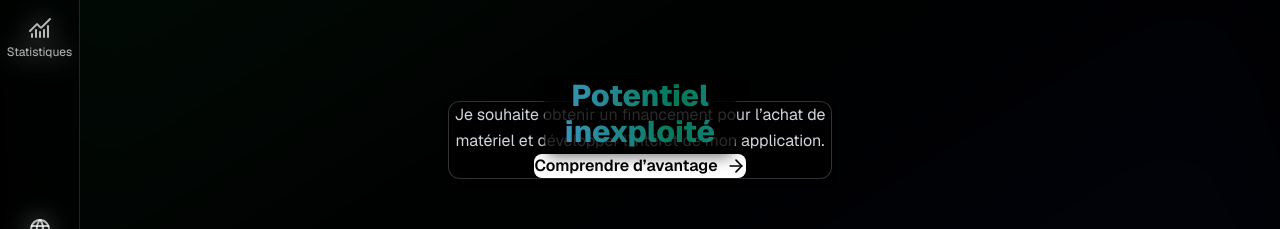
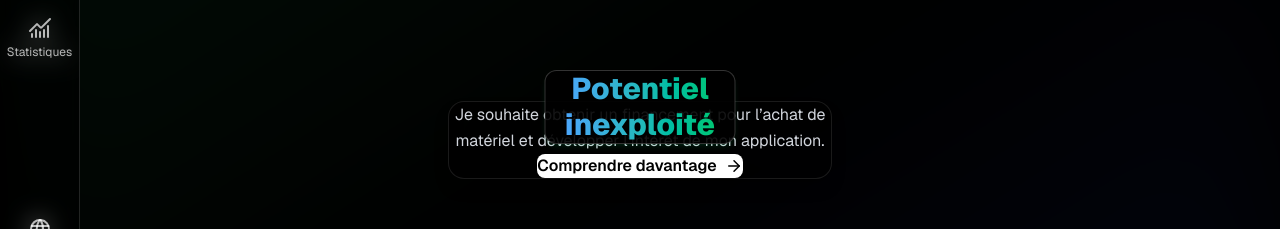
Before and after one commit to nonnzy7even7iete/nonnzytransformiumfullstackbundel, a Next.js app: page /dashboard in a window 1280 px wide. Shown: the part 260-489 px from the top of the page. Built offline with nearby package versions, Linux system fonts and the light colour scheme; no server answers; sample sign-in values are in the browser's storage.

Commit message:
Zy Bulding workflow

```diff
--- a/src/components/PotentialCard.tsx
+++ b/src/components/PotentialCard.tsx
@@ -11,7 +11,7 @@ interface PotentialCardProps {
 
 export default function PotentialCard({
   title = "Potentiel inexploité",
-  description = "Découvrez comment booster votre application et ses fonctionnalités inexploitées.",
+  description = "Découvrez comment booster votre application et exploiter tout votre potentiel.",
   redirectPath,
 }: PotentialCardProps) {
   const router = useRouter();
@@ -21,62 +21,73 @@ export default function PotentialCard({
       className="
         relative
         max-w-sm w-full mx-auto
-        bg-gradient-to-br from-black/60 to-black/40
-        backdrop-blur-lg border border-white/20
-        rounded-xl p-8 flex flex-col items-center text-center
-        shadow-md shadow-black/40
-        hover:scale-105 hover:shadow-lg hover:shadow-green-400/20
-        transition-all duration-300 cursor-pointer
+        bg-gradient-to-br from-black/70 to-black/40
+        backdrop-blur-xl border border-white/10
+        rounded-2xl p-8 flex flex-col items-center text-center
+        shadow-lg shadow-black/40
+        hover:shadow-green-400/30 hover:scale-[1.03]
+        transition-all duration-300
       "
     >
-      {/* Box flottante pour le titre */}
+      {/* Badge Titre flottant */}
       <div
         className="
-          absolute -top-6 left-1/2 transform -translate-x-1/2
-          bg-black/80 px-6 py-2 rounded-lg
-          shadow-lg shadow-black/50
+          absolute -top-8 left-1/2 transform -translate-x-1/2
+          px-6 py-2 rounded-xl
+          border border-white/20 bg-black/90
+          shadow-md shadow-green-400/10
         "
       >
-        <h2 className="text-2xl md:text-3xl font-extrabold text-transparent bg-clip-text animate-shine">
+        <h2
+          className="
+            text-2xl md:text-3xl font-extrabold
+            text-transparent bg-clip-text
+            bg-gradient-to-r from-green-500 via-blue-400 to-green-500
+            animate-gradient-shine
+          "
+        >
           {title}
         </h2>
       </div>
 
       {/* Description */}
-      <p className="mt-10 text-gray-300 text-sm md:text-base mb-6 leading-relaxed">
+      <p className="mt-10 text-gray-300 text-sm md:text-base mb-8 leading-relaxed">
         {description}
       </p>
 
-      {/* Bouton blanc avec icône et shadow */}
+      {/* Bouton blanc stylé */}
       <button
         onClick={() => router.push(redirectPath)}
         className="
-          mt-6 flex items-center gap-2
+          flex items-center justify-center gap-2
           bg-white text-black font-semibold
           px-6 py-3 rounded-lg
-          shadow-md shadow-black/40
-          hover:shadow-lg hover:shadow-green-400/30
+          shadow-md shadow-black/30
+          hover:bg-gradient-to-r hover:from-green-400 hover:to-blue-400
+          hover:text-white hover:shadow-green-400/40
           transition-all duration-300
         "
       >
-        Comprendre d’avantage <ArrowRight size={20} />
+        Comprendre davantage <ArrowRight size={18} />
       </button>
 
-      {/* CSS intégré pour shiny gradient */}
+      {/* Animations internes */}
       <style jsx>{`
-        .animate-shine {
-          background-image: linear-gradient(90deg, #047857, #60a5fa, #047857);
-          background-size: 200% auto;
-          animation: shine 3s linear infinite;
+        @keyframes gradientMove {
+          0% {
+            background-position: 0% 50%;
+          }
+          50% {
+            background-position: 100% 50%;
+          }
+          100% {
+            background-position: 0% 50%;
+          }
         }
 
-        @keyframes shine {
-          0% {
-            background-position: -200% 0;
-          }
-          100% {
-            background-position: 200% 0;
-          }
+        .animate-gradient-shine {
+          background-size: 200% auto;
+          animation: gradientMove 4s ease infinite;
         }
       `}</style>
     </div>
```
